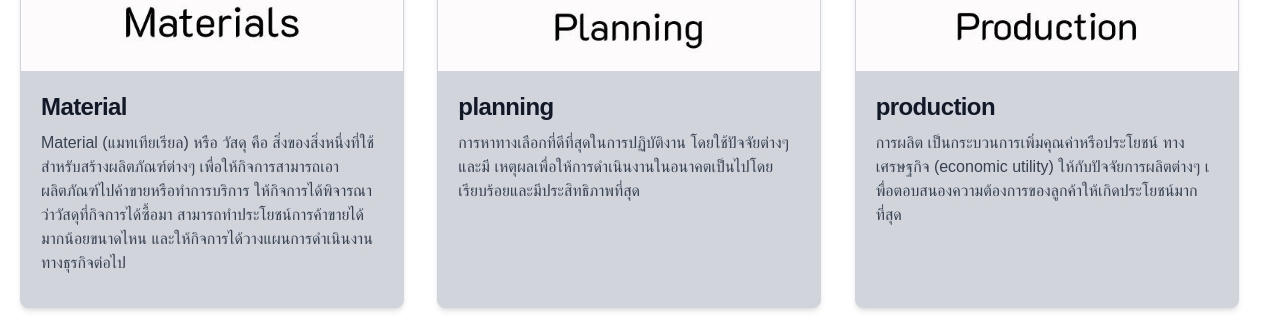
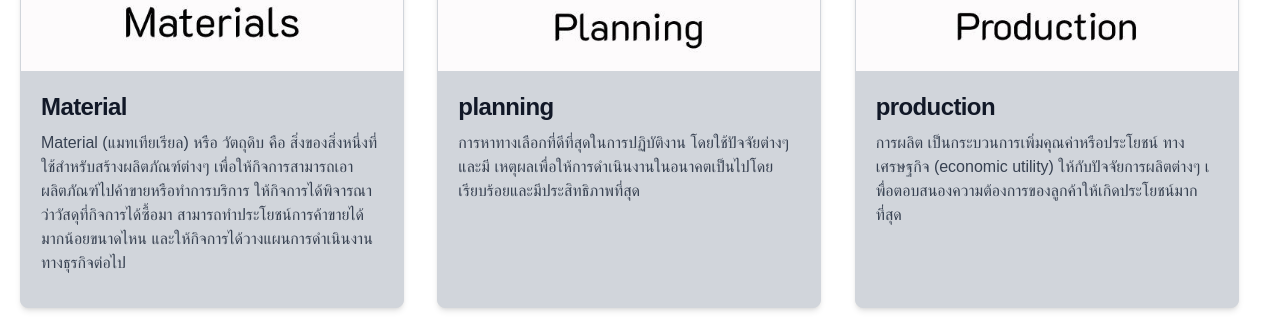
Before and after one commit to ChutimunTorntranon/SPCS, a React (Create React App) app: page / in a window 1280 px wide. Shown: the part 1840-2162 px from the top of the page. Built offline with nearby package versions, Linux system fonts and the light colour scheme.

Commit message:
editmaterail

```diff
--- a/src/Containers/Systempage.jsx
+++ b/src/Containers/Systempage.jsx
@@ -30,7 +30,7 @@ function Systempage() {
 							</h5>
 
 							<p className='mb-3 font-normal text-gray-700 dark:text-gray-400'>
-								Material (แมทเทียเรียล) หรือ วัสดุ คือ
+								Material (แมทเทียเรียล) หรือ วัตถุดิบ คือ
 								สิ่งของสิ่งหนึ่งที่ใช้สำหรับสร้างผลิตภัณฑ์ต่างๆ
 								เพื่อให้กิจการสามารถเอาผลิตภัณฑ์ไปค้าขายหรือทำการบริการ
 								ให้กิจการได้พิจารณาว่าวัสดุที่กิจการได้ซื้อมา
```
